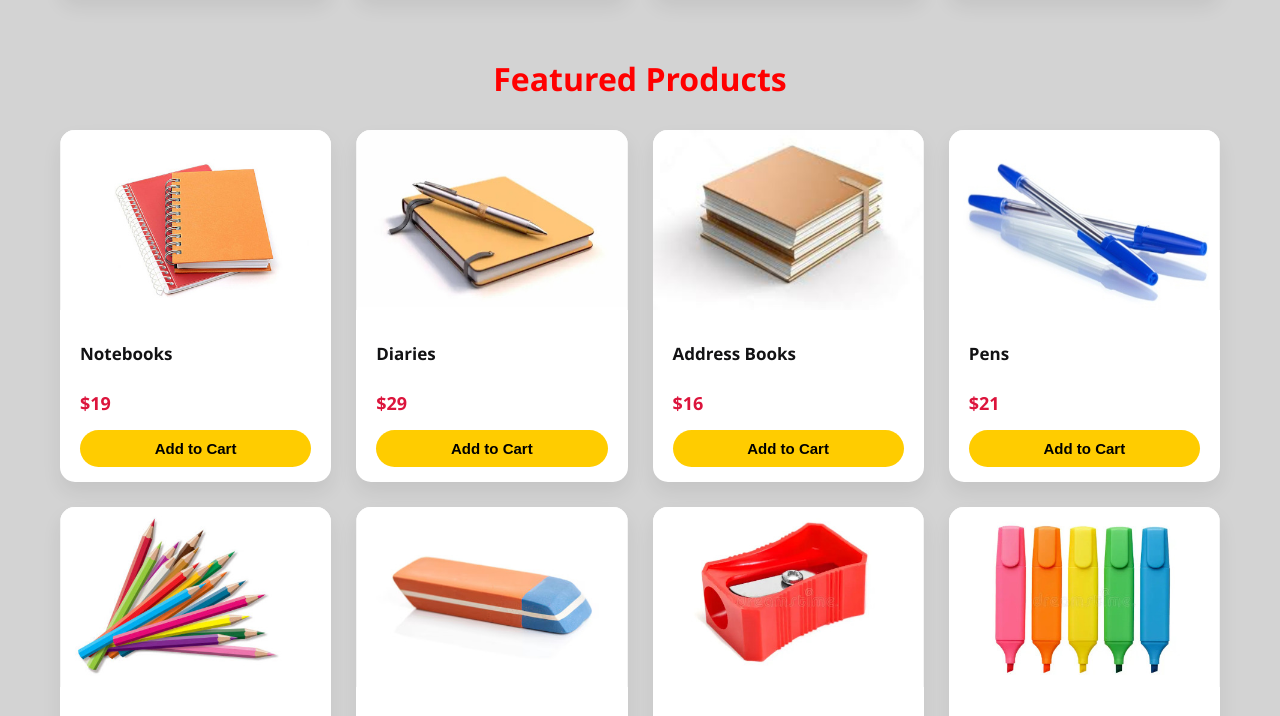
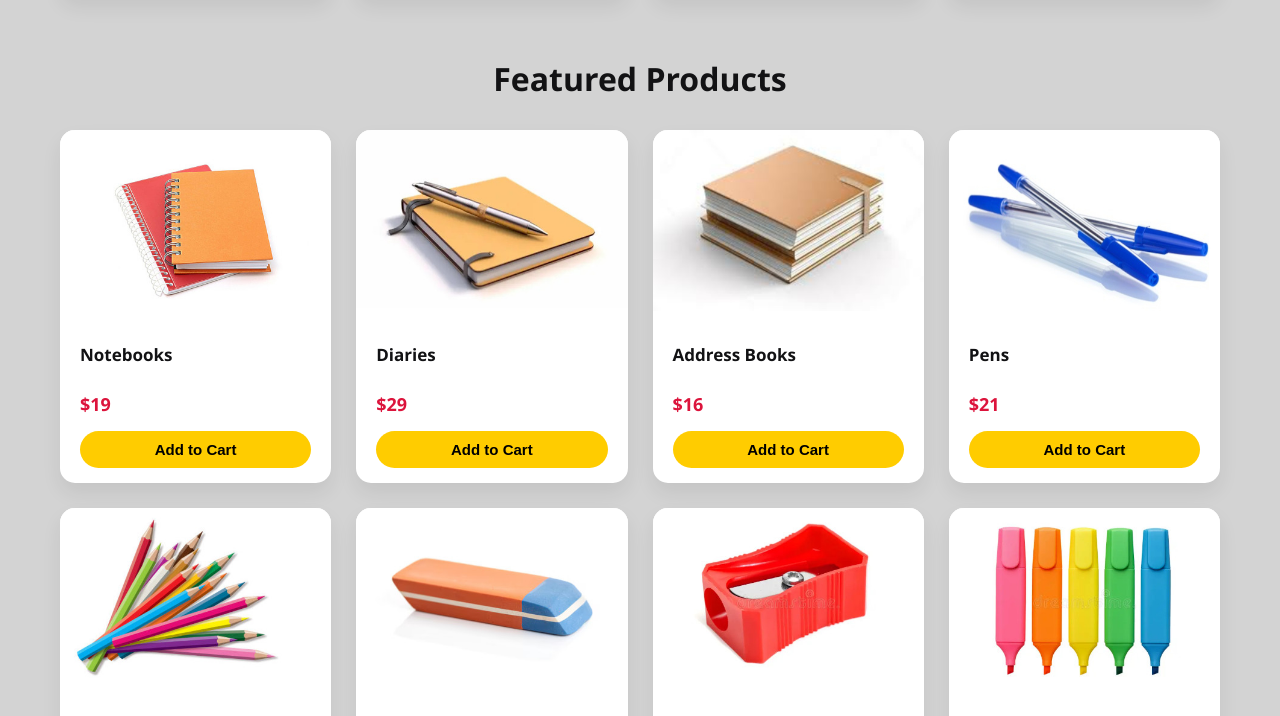
Before and after one commit to shubhamzk/Project, a plain HTML site: page Books & Stationery.html in a window 1280 px wide. Shown: the part 1187-1903 px from the top of the page. Drawn offline with Linux system fonts and the light colour scheme.

Commit message:
modified

```diff
--- a/Books & Stationery.html
+++ b/Books & Stationery.html
@@ -91,7 +91,7 @@
   </article>
 </section>
 <section class="featured-products" aria-label="Featured Products">
-  <h2 style="color:red;">Featured Products</h2>
+  <h2>Featured Products</h2>
   <div class="products-grid" role="list">
     <!-- We'll generate 20 product cards with placeholder images -->
     <article class="product-card" role="listitem" tabindex="0">
@@ -301,7 +301,7 @@
 
 <!-- Testimonials -->
 <section class="testimonials" aria-label="Customer Testimonials">
-  <h2 style="color:red;">What Our Customers Say</h2>
+  <h2>What Our Customers Say</h2>
   <div class="testimonial-slide active" role="group" aria-roledescription="slide" aria-label="Testimonial 1">
     <p class="testimonial-text">"SK E-commerce transformed my shopping experience! The variety and prices are unbeatable."</p>
     <p class="testimonial-author">- Shubham K.</p>
--- a/style.css
+++ b/style.css
@@ -239,7 +239,7 @@
   }
   .product-img-container {
     width: 100%;
-    height: 180px;
+    height: 100%;
     overflow: hidden;
   }
   .product-img-container img {
```
Also changed, not shown: Home & Furniture.html (+2 -2 lines), Mobile & Tablet.html (+1 -1 lines), Sports & Outdoors.html (+2 -2 lines), Toys.html (+2 -2 lines), fashion.html (+2 -2 lines), index.html (+2 -2 lines).
